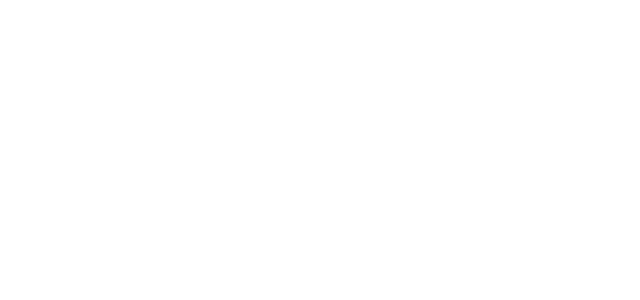
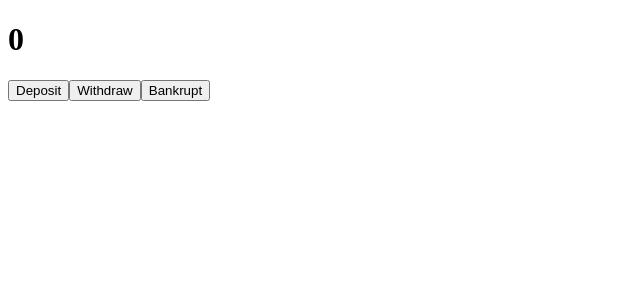
Before and after one commit to moolbum/react-redux-test, a React (Create React App) app: page / in a window 1280 px wide. Shown: the top 300 px of the page, without its empty margins (0-640 px from the left). Built offline with nearby package versions, Linux system fonts and the light colour scheme.

Commit message:
Add : React-Redux 카운트 연습

```diff
--- a/src/App.tsx
+++ /dev/null
@@ -1,7 +0,0 @@
-import React from "react";
-
-function App() {
-  return <div></div>;
-}
-
-export default App;
--- /dev/null
+++ b/src/Main.tsx
@@ -0,0 +1,26 @@
+import React from "react";
+import { useDispatch, useSelector } from "react-redux";
+import { bindActionCreators } from "redux";
+import { actionCreators, State } from "./store";
+
+function Main() {
+  const dispatch = useDispatch();
+
+  const { depositMoney, withdrawMoney, bankruptMoney } = bindActionCreators(
+    actionCreators,
+    dispatch
+  );
+
+  const amount = useSelector((state: State) => state.bank);
+
+  return (
+    <div>
+      <h1>{amount}</h1>
+      <button onClick={() => depositMoney(1000)}>Deposit</button>
+      <button onClick={() => withdrawMoney(500)}>Withdraw</button>
+      <button onClick={() => bankruptMoney()}>Bankrupt</button>
+    </div>
+  );
+}
+
+export default Main;
--- a/src/index.tsx
+++ b/src/index.tsx
@@ -1,10 +1,12 @@
 import React from "react";
 import ReactDOM from "react-dom";
-import App from "./App";
+import { Provider } from "react-redux";
+import Main from "./Main";
+import { store } from "./store/index";
 
 ReactDOM.render(
-  <React.StrictMode>
-    <App />
-  </React.StrictMode>,
+  <Provider store={store}>
+    <Main />
+  </Provider>,
   document.getElementById("root")
 );
--- /dev/null
+++ b/src/store/action-creators/index.ts
@@ -0,0 +1,29 @@
+import { ActionType } from "../action-types/types";
+import { Dispatch } from "redux";
+import { Action } from "../action/index";
+
+export const depositMoney = (amount: number) => {
+  return (dispatch: Dispatch<Action>) => {
+    dispatch({
+      type: ActionType.DEPOSIT,
+      payload: amount,
+    });
+  };
+};
+
+export const withdrawMoney = (amount: number) => {
+  return (dispatch: Dispatch<Action>) => {
+    dispatch({
+      type: ActionType.WITHDRAW,
+      payload: amount,
+    });
+  };
+};
+
+export const bankruptMoney = () => {
+  return (dispatch: Dispatch<Action>) => {
+    dispatch({
+      type: ActionType.BANKRUPT,
+    });
+  };
+};
--- /dev/null
+++ b/src/store/action-types/types.ts
@@ -0,0 +1,5 @@
+export enum ActionType {
+  DEPOSIT = "deposit",
+  WITHDRAW = "withdraw",
+  BANKRUPT = "bankrupt",
+}
--- /dev/null
+++ b/src/store/index.ts
@@ -0,0 +1,3 @@
+export * as actionCreators from "./action-creators";
+export * from "./store";
+export * from "./reducers/index";
--- /dev/null
+++ b/src/store/reducers/bankReducer.ts
@@ -0,0 +1,19 @@
+import { ActionType } from "../action-types/types";
+import { Action } from "../action/index";
+
+const INITIAL_STATE = 0;
+
+const bankReducer = (state: number = INITIAL_STATE, action: Action) => {
+  switch (action.type) {
+    case ActionType.DEPOSIT:
+      return state + action.payload;
+    case ActionType.WITHDRAW:
+      return state - action.payload;
+    case ActionType.BANKRUPT:
+      return 0;
+    default:
+      return state;
+  }
+};
+
+export default bankReducer;
--- /dev/null
+++ b/src/store/reducers/index.ts
@@ -0,0 +1,10 @@
+import { combineReducers } from "redux";
+import bankReducer from "./bankReducer";
+
+const reducers = combineReducers({
+  bank: bankReducer,
+});
+
+export default reducers;
+
+export type State = ReturnType<typeof reducers>;
--- /dev/null
+++ b/src/store/store.ts
@@ -0,0 +1,5 @@
+import { createStore, applyMiddleware } from "redux";
+import reducers from "./reducers/index";
+import thunk from "redux-thunk";
+
+export const store = createStore(reducers, {}, applyMiddleware(thunk));
```
Also changed, not shown: src/store/action/index.ts (added, +17 -0 lines).
